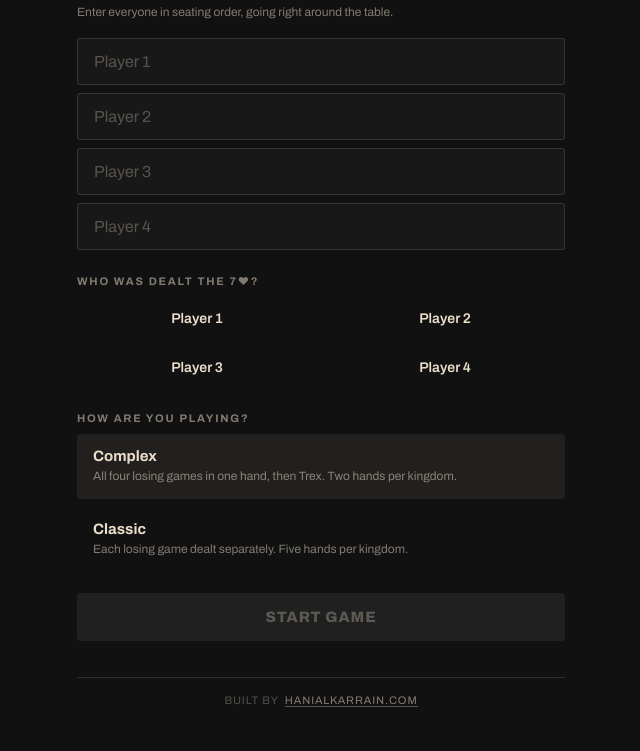
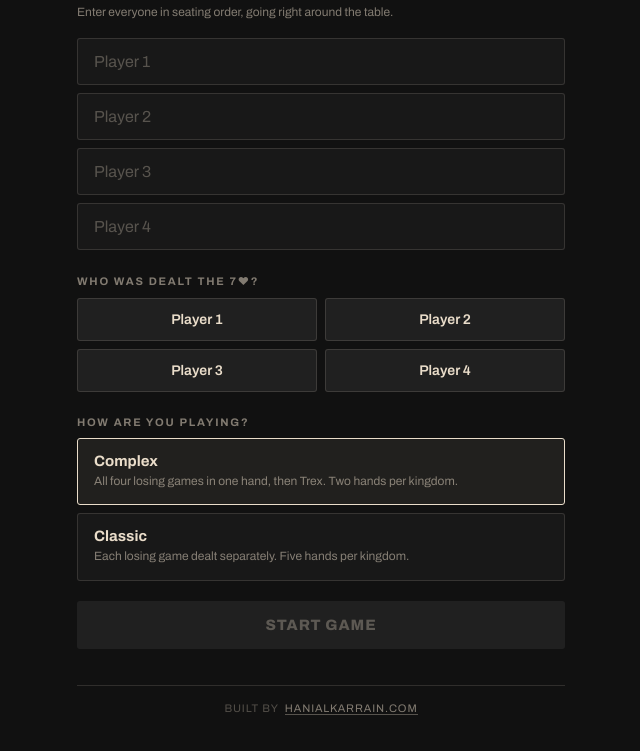
Before and after one commit to hani-alk/TrixTracker, a plain HTML site: page index.html in a window 1280 px wide. Shown: the part 167-918 px from the top of the page, without its empty margins (319-959 px from the left). Drawn offline with Linux system fonts and the light colour scheme.

Commit message:
Update index.html

```diff
--- a/index.html
+++ b/index.html
@@ -63,7 +63,9 @@ body { -webkit-text-size-adjust: 100%; }
   padding: 18px 16px 40px;
   -webkit-tap-highlight-color: transparent;
 }
-.app button {
+/* Wrapped in :where() so this reset carries no specificity — otherwise `.app button`
+   would outrank single-class rules like `.chip` and strip their surfaces. */
+:where(.app button) {
   font-family: inherit;
   cursor: pointer;
   border: none;
@@ -787,11 +789,15 @@ a { color: inherit; }
     setState({ game: null, sheet: null, draft: null });
   }
 
+  // Edits happen on a copy, so closing the sheet without saving changes nothing.
+  // The data round-trips through localStorage as JSON anyway, so JSON is a faithful clone.
+  const cloneData = (data) => JSON.parse(JSON.stringify(data));
+
   function openHand(contract, index) {
     const existing = index != null ? state.game.hands[index] : null;
     setState({
       sheet: { contract, index },
-      draft: existing ? structuredClone(existing.data) : blankHandData(contract),
+      draft: existing ? cloneData(existing.data) : blankHandData(contract),
     });
   }
 
```
